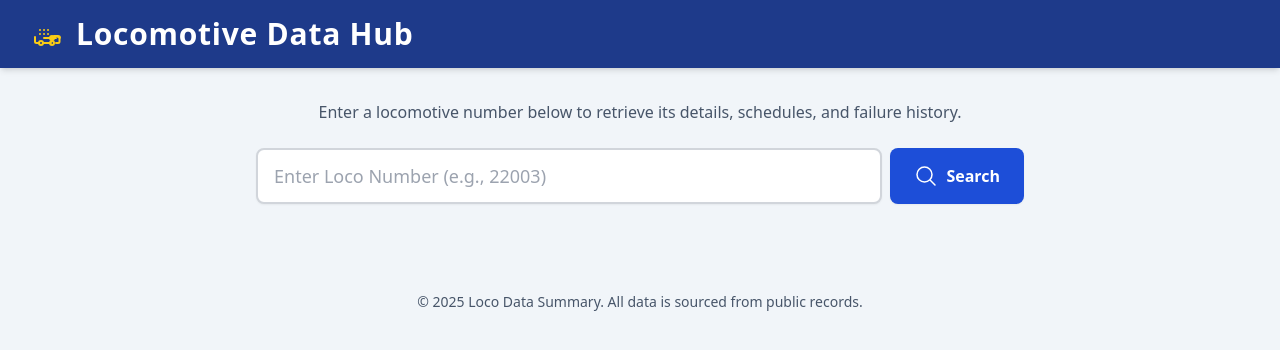
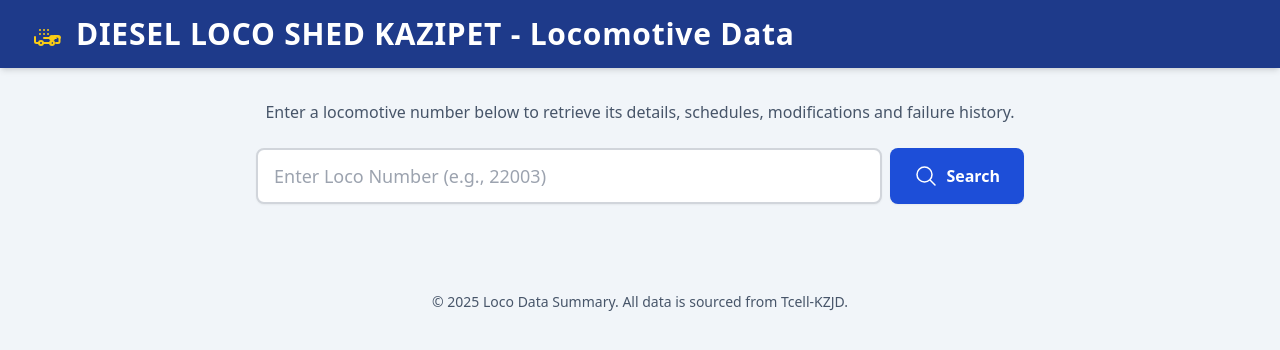
Before and after one commit to ravi-rtb/DLS_KZJ_LOCOS, a React (Vite) app: page / in a window 1280 px wide. Shown: the top 350 px of the page. Built offline with nearby package versions, Linux system fonts and the light colour scheme.

Commit message:
Main Page Heading and elements
Changed the Main heading, copyrights line and

```diff
--- a/App.tsx
+++ b/App.tsx
@@ -54,7 +54,7 @@ const App: React.FC = () => {
           <div className="flex items-center space-x-3">
             <TrainIcon className="h-8 w-8 text-brand-accent"/>
             <h1 className="text-2xl sm:text-3xl font-bold text-white tracking-wide">
-              Locomotive Data Hub
+              DIESEL LOCO SHED KAZIPET - Locomotive Data
             </h1>
           </div>
         </div>
@@ -63,7 +63,7 @@ const App: React.FC = () => {
       <main className="container mx-auto p-4 sm:p-6 lg:p-8">
         <div className="max-w-3xl mx-auto">
           <p className="text-center text-text-secondary mb-6">
-            Enter a locomotive number below to retrieve its details, schedules, and failure history.
+            Enter a locomotive number below to retrieve its details, schedules, modifications and failure history.
           </p>
           <SearchBar onSearch={handleSearch} isLoading={isLoading} />
         </div>
@@ -105,7 +105,7 @@ const App: React.FC = () => {
       </main>
 
       <footer className="text-center py-6 text-text-secondary text-sm">
-        <p>&copy; {new Date().getFullYear()} Loco Data Summary. All data is sourced from public records.</p>
+        <p>&copy; {new Date().getFullYear()} Loco Data Summary. All data is sourced from Tcell-KZJD.</p>
       </footer>
     </div>
   );
```
